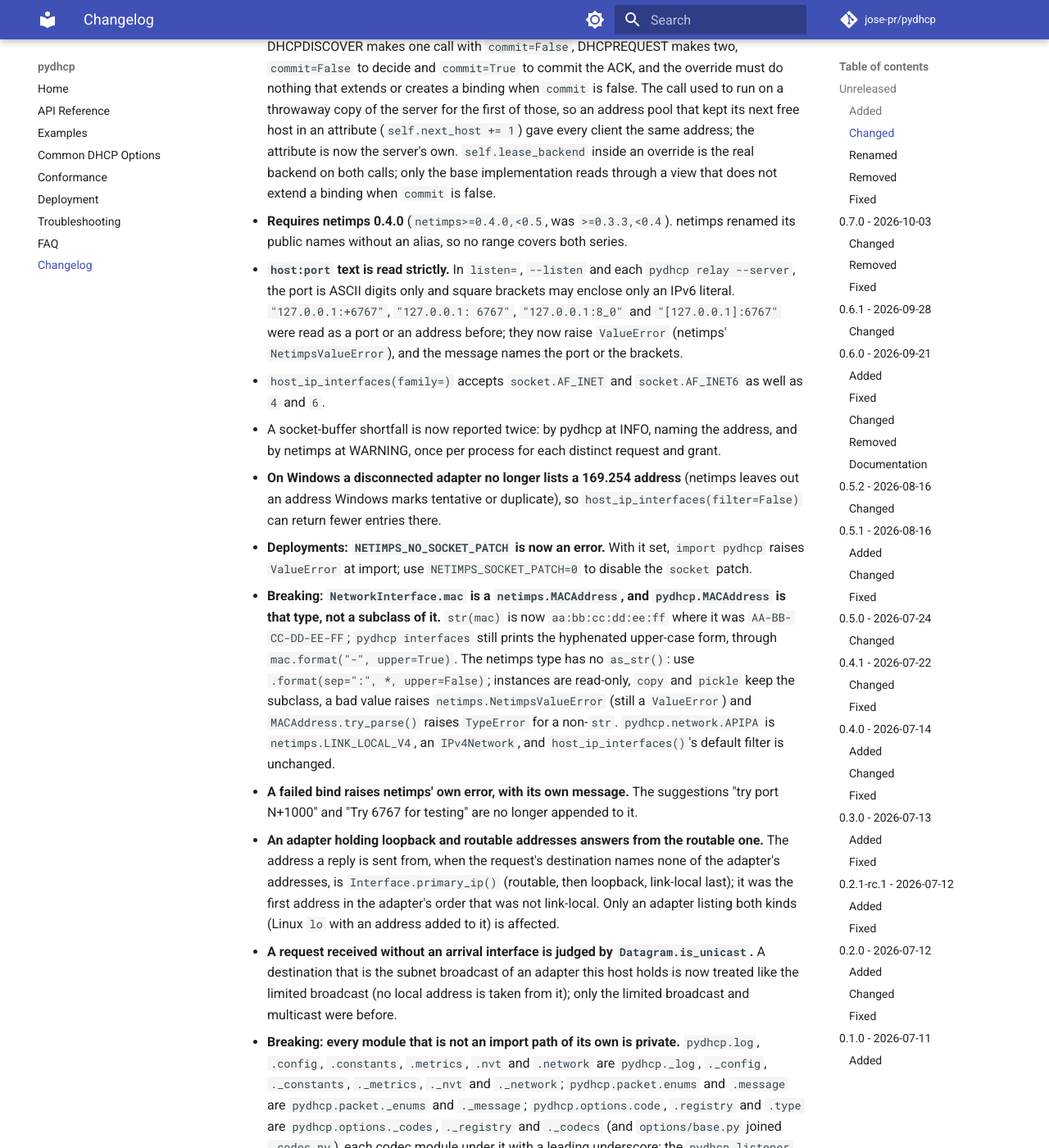
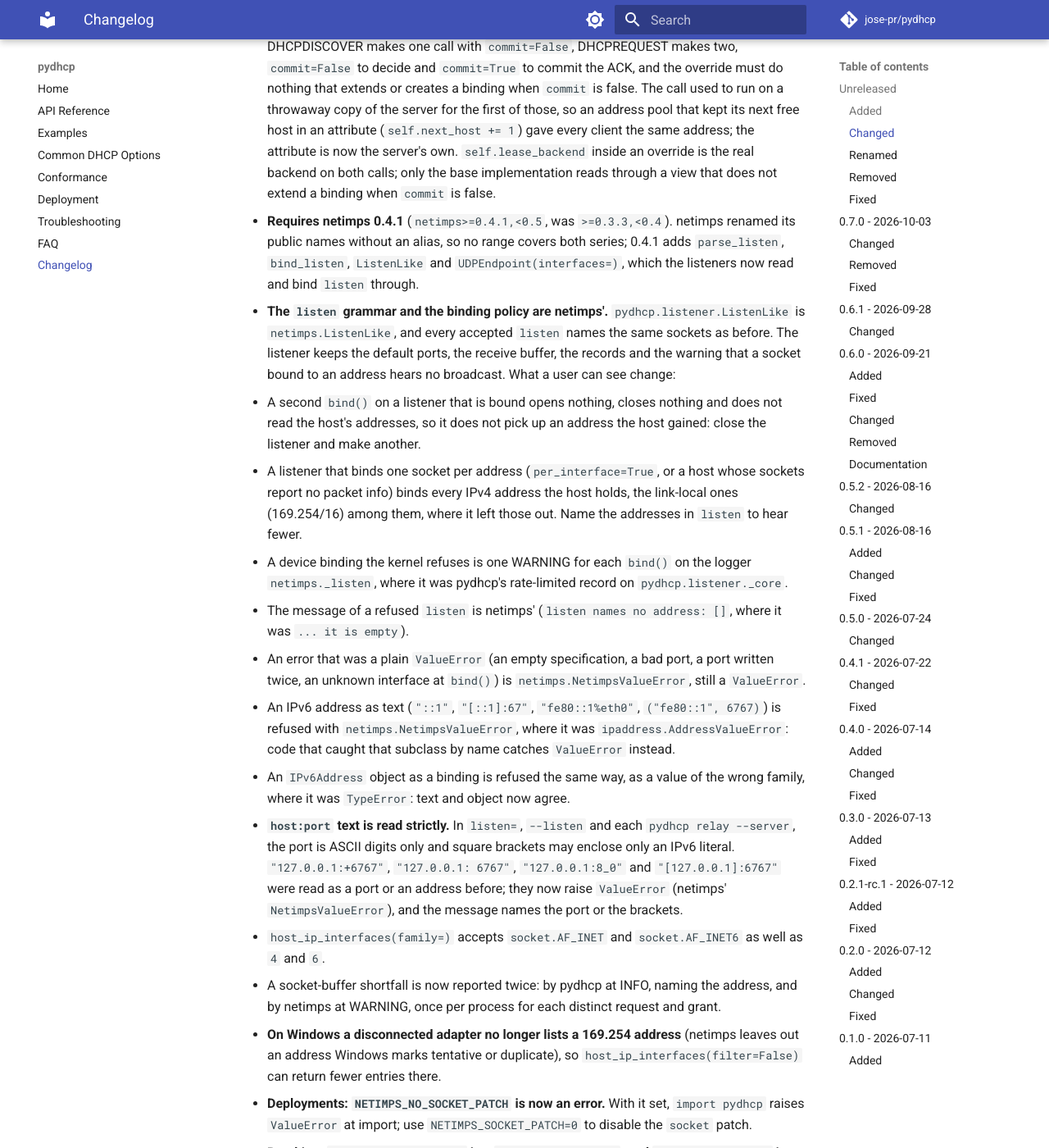
Before and after one commit to jose-pr/pydhcp, an MkDocs documentation site: the page built from docs/changelog.md, in a window 1280 px wide and 1400 px high, scrolled down 13162 px. Shown: the whole window at 82% size. Built offline with MkDocs 1.6.1 and Material for MkDocs 9.7.7, drawn with Linux system fonts in a browser that asks for light colours; comment, search, counter and statistics services are not loaded.

Commit message:
docs: the listener header points at netimps for the listen grammar and the binding policy

```diff
--- a/CHANGELOG.md
+++ b/CHANGELOG.md
@@ -505,9 +505,32 @@ someone upgrading from 0.7.0.
   address; the attribute is now the server's own. `self.lease_backend` inside an
   override is the real backend on both calls; only the base implementation reads through
   a view that does not extend a binding when `commit` is false.
-- **Requires netimps 0.4.0** (`netimps>=0.4.0,<0.5`, was `>=0.3.3,<0.4`).
+- **Requires netimps 0.4.1** (`netimps>=0.4.1,<0.5`, was `>=0.3.3,<0.4`).
   netimps renamed its public names without an alias, so no range covers both
-  series.
+  series; 0.4.1 adds `parse_listen`, `bind_listen`, `ListenLike` and
+  `UDPEndpoint(interfaces=)`, which the listeners now read and bind `listen` through.
+- **The `listen` grammar and the binding policy are netimps'.** `pydhcp.listener.ListenLike` is
+  `netimps.ListenLike`, and every accepted `listen` names the same sockets as before. The
+  listener keeps the default ports, the receive buffer, the records and the warning that a socket
+  bound to an address hears no broadcast. What a user can see change:
+  - A second `bind()` on a listener that is bound opens nothing, closes nothing and does not read
+    the host's addresses, so it does not pick up an address the host gained: close the listener
+    and make another.
+  - A listener that binds one socket per address (`per_interface=True`, or a host whose sockets
+    report no packet info) binds every IPv4 address the host holds, the link-local ones
+    (169.254/16) among them, where it left those out. Name the addresses in `listen` to hear
+    fewer.
+  - A device binding the kernel refuses is one WARNING for each `bind()` on the logger
+    `netimps._listen`, where it was pydhcp's rate-limited record on `pydhcp.listener._core`.
+  - The message of a refused `listen` is netimps' (`listen names no address: []`, where it was
+    `... it is empty`).
+  - An error that was a plain `ValueError` (an empty specification, a bad port, a port written
+    twice, an unknown interface at `bind()`) is `netimps.NetimpsValueError`, still a `ValueError`.
+  - An IPv6 address as text (`"::1"`, `"[::1]:67"`, `"fe80::1%eth0"`, `("fe80::1", 6767)`) is
+    refused with `netimps.NetimpsValueError`, where it was `ipaddress.AddressValueError`: code
+    that caught that subclass by name catches `ValueError` instead.
+  - An `IPv6Address` object as a binding is refused the same way, as a value of the wrong family,
+    where it was `TypeError`: text and object now agree.
 - **`host:port` text is read strictly.** In `listen=`, `--listen` and each
   `pydhcp relay --server`, the port is ASCII digits only and square brackets
   may enclose only an IPv6 literal. `"127.0.0.1:+6767"`, `"127.0.0.1: 6767"`,
```
Also changed, not shown: RELEASENOTES.md (+1 -1 lines), src/pydhcp/cli/AGENTS.md (+2 -2 lines), src/pydhcp/listener/AGENTS.md (+82 -88 lines).
